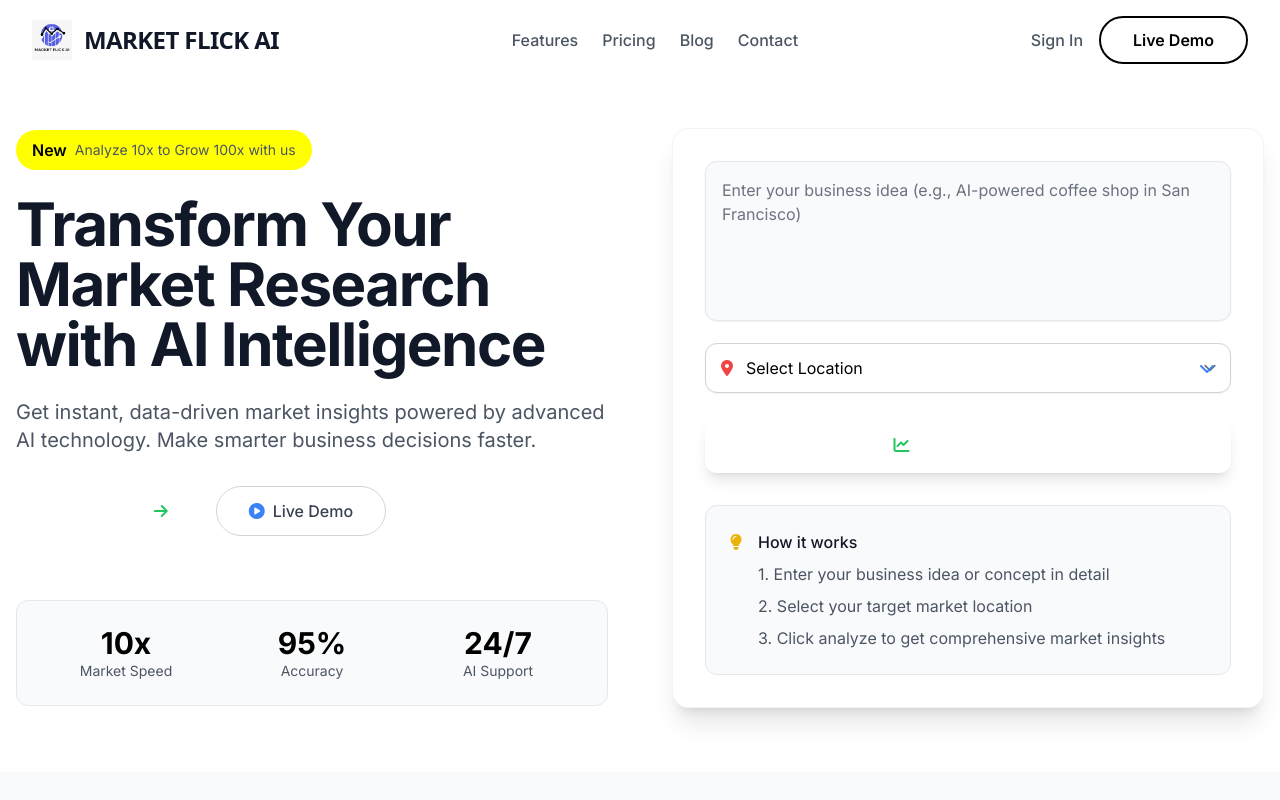
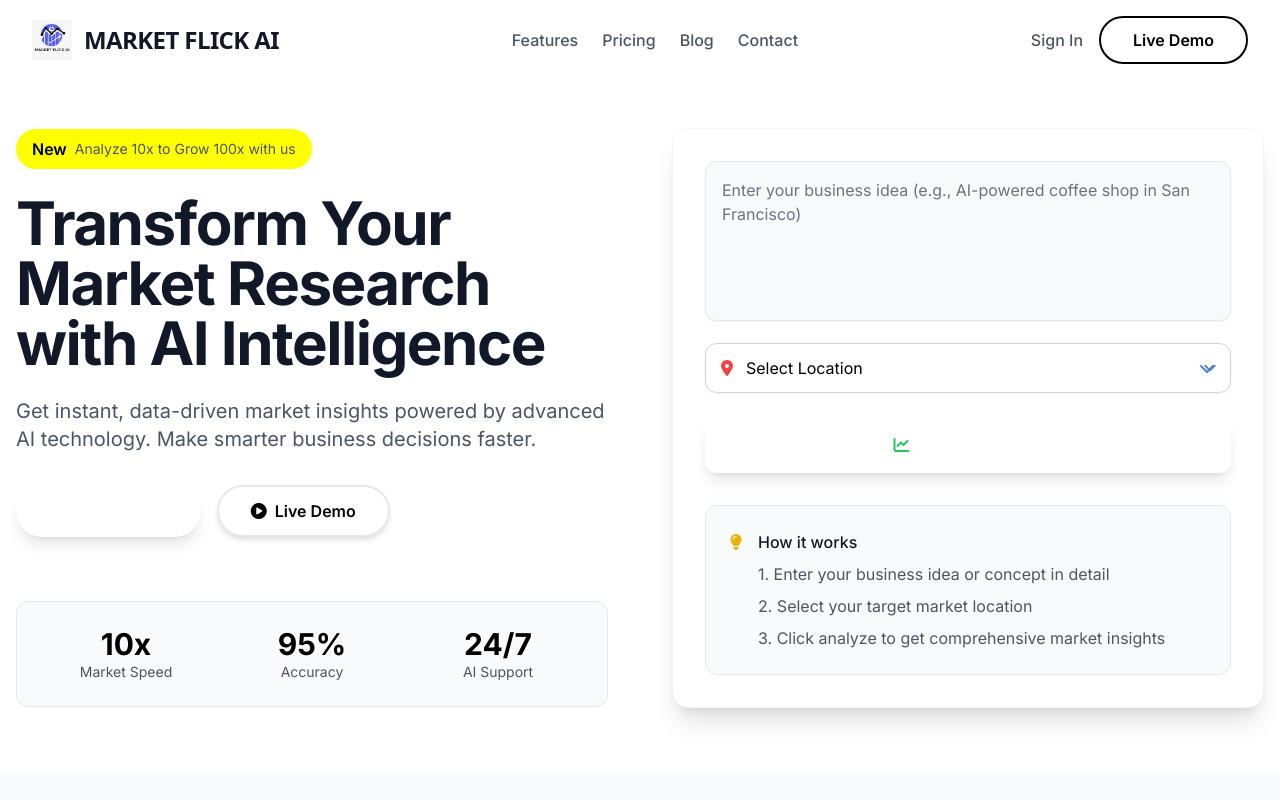
Before and after one commit to Souravsuvro/market-flick-landing, a React (Create React App) app: page / in a window 1280 px wide. Shown: the top 800 px of the page. Built offline with nearby package versions, Linux system fonts and the light colour scheme.

Commit message:
Improve Hero section button design and visibility

```diff
--- a/src/components/HeroSection.tsx
+++ b/src/components/HeroSection.tsx
@@ -168,19 +168,21 @@ const HeroSection: React.FC = () => {
             <motion.button
               whileHover={{ scale: 1.05 }}
               whileTap={{ scale: 0.95 }}
-              className="bg-custom hover:bg-custom/90 text-white font-medium px-8 py-3 rounded-full transition-all duration-300 flex items-center gap-2"
+              className="relative overflow-hidden bg-custom hover:bg-custom/90 text-white font-semibold px-8 py-3 rounded-full transition-all duration-300 flex items-center justify-center gap-2 shadow-lg hover:shadow-xl group"
             >
               <span>Start for free</span>
-              <i className="fas fa-arrow-right text-green-500"></i>
+              <i className="fas fa-arrow-right text-white transition-transform duration-300 group-hover:translate-x-1"></i>
+              <span className="absolute inset-0 bg-black opacity-0 group-hover:opacity-20 transition-opacity duration-300 z-5"></span>
             </motion.button>
 
             <motion.button
               whileHover={{ scale: 1.05 }}
               whileTap={{ scale: 0.95 }}
-              className="border border-gray-300 hover:border-custom/90 text-gray-700 font-medium px-8 py-3 rounded-full transition-all duration-300 flex items-center gap-2"
+              className="relative overflow-hidden bg-transparent border-2 border-custom text-custom hover:bg-custom hover:text-white font-semibold px-8 py-3 rounded-full transition-all duration-300 flex items-center justify-center gap-2 shadow-md hover:shadow-lg group"
             >
-              <i className="fas fa-play-circle text-blue-500"></i>
+              <i className="fas fa-play-circle text-custom group-hover:text-white transition-colors duration-300"></i>
               <span>Live Demo</span>
+              <span className="absolute inset-0 bg-custom transform -translate-x-full group-hover:translate-x-0 transition-transform duration-300 ease-in-out z-0 opacity-10"></span>
             </motion.button>
           </div>
         </nav>
```
